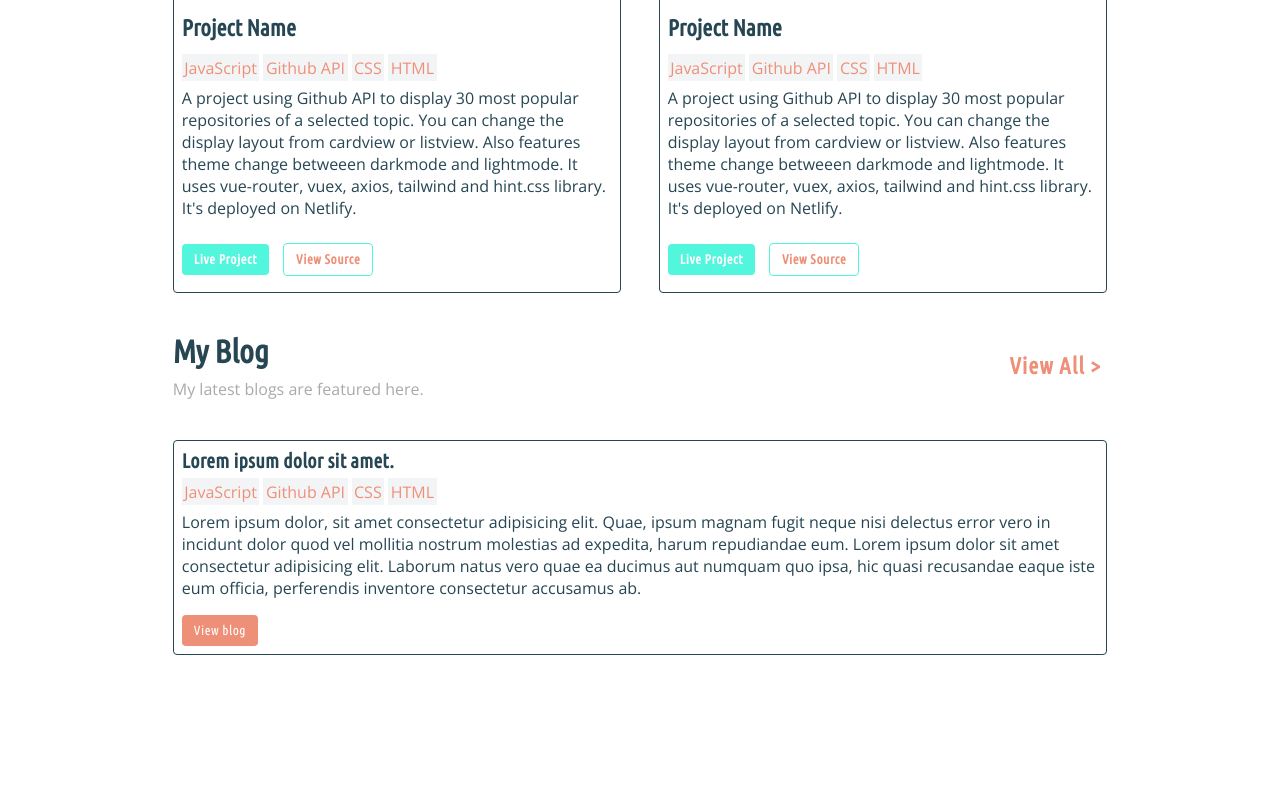
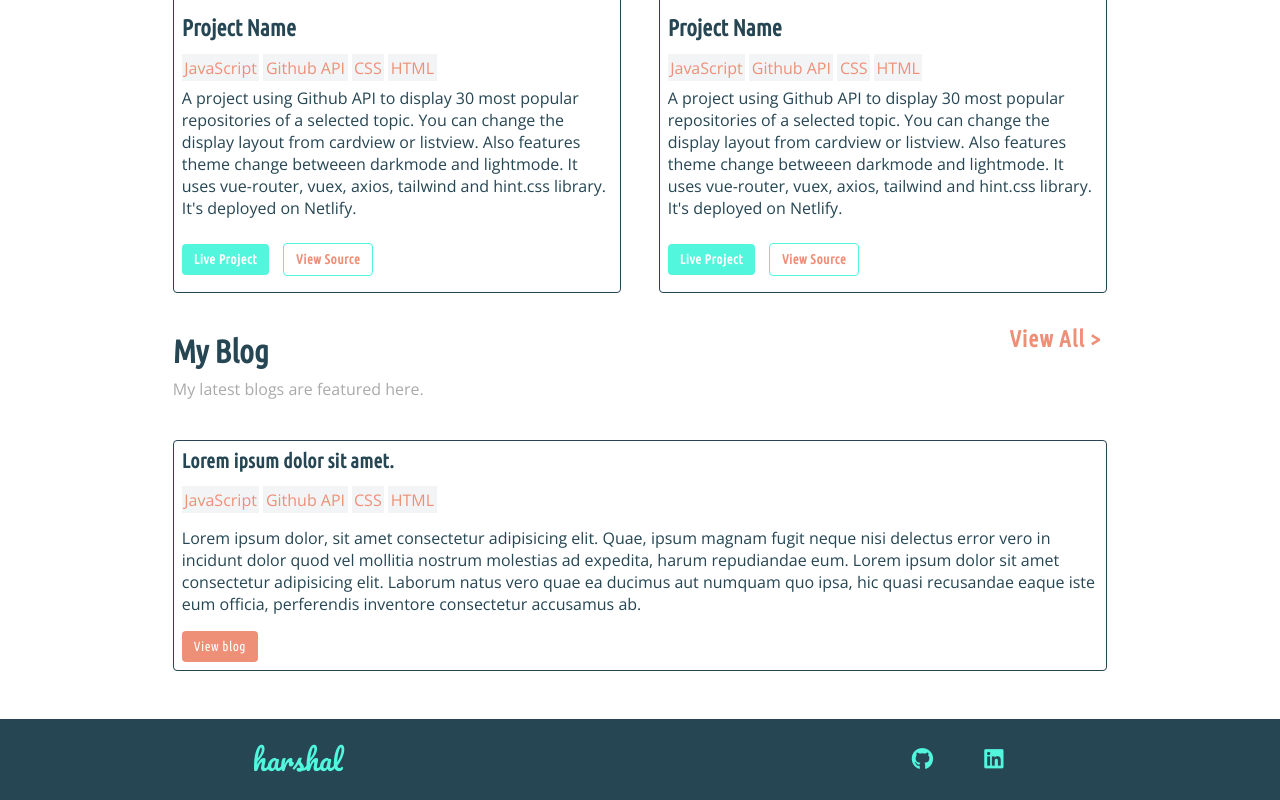
Before and after one commit to harshal-verma/portfolio-version-2, a plain HTML site: page html/index.html in a window 1280 px wide. Shown: the part 1138-1938 px from the top of the page. Before the commit the page ends 1793 px from the top, so only its background shows below. Drawn offline with nearby package versions, Linux system fonts and the light colour scheme.

Commit message:
updated footer

```diff
--- a/html/index.html
+++ b/html/index.html
@@ -11,16 +11,17 @@
       href="https://fonts.googleapis.com/css2?family=Open+Sans:wght@400;700&family=Pacifico&family=Ubuntu+Condensed&display=swap"
       rel="stylesheet"
     />
+    <link rel="stylesheet" href="https://use.fontawesome.com/releases/v5.15.3/css/all.css" integrity="sha384-SZXxX4whJ79/gErwcOYf+zWLeJdY/qpuqC4cAa9rOGUstPomtqpuNWT9wdPEn2fk" crossorigin="anonymous">
   </head>
   <body>
     <nav class="navbar">
       <a href="/html/index.html" class="navbar__hero--link"
-        ><p class="navbar__hero">harshal</p></a
+        ><p class="banner">harshal</p></a
       >
       <ul class="navbar__list list--inline">
         <li><a href="/html/index.html">Home</a></li>
-        <li><a href="/">Projects</a></li>
-        <li><a href="/">Blog</a></li>
+        <li><a href="/html/projects.html">Projects</a></li>
+        <li><a href="/html/blog.html">Blog</a></li>
       </ul>
     </nav>
     <main>
@@ -91,7 +92,7 @@
               hosted online.
             </p>
           </div>
-          <button class="view__btn">View All ></button>
+          <a href="/html/projects.html"><button class="view__btn">View All ></button></a>
         </div>
         <div class="project__display">
           <div class="project__card">
@@ -110,8 +111,8 @@
               and lightmode. It uses vue-router, vuex, axios, tailwind and
               hint.css library. It's deployed on Netlify.
             </p>
-            <button class="live__btn">Live Project</button>
-            <button class="source__btn">View Source</button>
+            <a href="/"><button class="live__btn">Live Project</button></a>
+            <a href=""><button class="source__btn">View Source</button></a>
           </div>
           <div class="project__card">
             <img src="/images/temp.png" alt="" class="project__card--img" />
@@ -129,8 +130,8 @@
               and lightmode. It uses vue-router, vuex, axios, tailwind and
               hint.css library. It's deployed on Netlify.
             </p>
-            <button class="live__btn">Live Project</button>
-            <button class="source__btn">View Source</button>
+            <a href="/"><button class="live__btn">Live Project</button></a>
+            <a href="/"><button class="source__btn">View Source</button></a>
           </div>
         </div>
       </section>
@@ -138,11 +139,9 @@
         <div class="project__intro">
           <div>
             <h2 class="section__header">My Blog</h2>
-            <p class="section__para">
-             My latest blogs are featured here.
-            </p>
+            <p class="section__para">My latest blogs are featured here.</p>
           </div>
-          <button class="view__btn">View All ></button>
+          <a href="/html/blog.html"><button class="view__btn">View All ></button></a>
         </div>
         <div class="blog__card">
           <h2 class="blog__card--header">Lorem ipsum dolor sit amet.</h2>
@@ -152,10 +151,27 @@
             <li>CSS</li>
             <li>HTML</li>
           </ul>
-          <p class="blog__card--desp">Lorem ipsum dolor, sit amet consectetur adipisicing elit. Quae, ipsum magnam fugit neque nisi delectus error vero in incidunt dolor quod vel mollitia nostrum molestias ad expedita, harum repudiandae eum. Lorem ipsum dolor sit amet consectetur adipisicing elit. Laborum natus vero quae ea ducimus aut numquam quo ipsa, hic quasi recusandae eaque iste eum officia, perferendis inventore consectetur accusamus ab.</p>
+          <p class="blog__card--desp">
+            Lorem ipsum dolor, sit amet consectetur adipisicing elit. Quae,
+            ipsum magnam fugit neque nisi delectus error vero in incidunt dolor
+            quod vel mollitia nostrum molestias ad expedita, harum repudiandae
+            eum. Lorem ipsum dolor sit amet consectetur adipisicing elit.
+            Laborum natus vero quae ea ducimus aut numquam quo ipsa, hic quasi
+            recusandae eaque iste eum officia, perferendis inventore consectetur
+            accusamus ab.
+          </p>
           <button class="view__blog--btn">View blog</button>
         </div>
       </section>
     </main>
+    <footer class="footer__flex">
+      <a href="/html/index.html" class="navbar__hero--link"
+        ><p class="banner">harshal</p></a
+      >
+      <ul class="list--inline">
+        <li><a href="https://github.com/harshal-verma"><i class="fab fa-github"></i></a></li>
+        <li><a href="https://www.linkedin.com/in/harshal-verma-5432781a1/"><i class="fab fa-linkedin"></i></a></li>
+      </ul>
+    </footer>
   </body>
 </html>
--- a/styles.css
+++ b/styles.css
@@ -31,13 +31,13 @@ body{
     text-decoration: none;
 }
 
-.navbar__hero{
+.banner{
     font-family: 'Pacifico', cursive;
     font-size: 28px;
     color: var(--secondary-color);
 }
 
-.navbar__hero:hover{
+.banner:hover{
     color: var(--orange);
 }
 
@@ -242,6 +242,7 @@ body{
     margin: 16px 8px;
     letter-spacing: 0.5px;
     border-radius: 4px;
+    cursor: pointer;
 }
 
 .source__btn{
@@ -254,6 +255,7 @@ body{
     background-color: var(--white);
     letter-spacing: 0.5px;
     border-radius: 4px;
+    cursor: pointer;
 }
 
 /* blog */
@@ -282,7 +284,7 @@ body{
     margin-block-start: 0px;
     margin-block-end: 0px;
     padding-inline-start: 0px;
-    margin: 8px;
+    margin: 16px 8px;
 }
 .blog__card ul li{
     color: var(--orange);
@@ -308,6 +310,27 @@ body{
     color: var(--white);
     padding: 8px 12px;
     border-radius: 4px;
+    cursor: pointer;
 }
 
 /* footer */
+.footer__flex{
+    background-color: var(--primary-color);
+    display: flex;
+    justify-content: space-around;
+    margin-top: 3rem;
+    padding: 1rem 0rem;
+}
+
+.footer__flex ul{
+    align-self: center;
+    font-family: 'Ubuntu Condensed', sans-serif;
+}
+
+.footer__flex ul li{
+
+}
+
+.footer__flex ul li a{
+    font-size: 22px;
+}
```
Also changed, not shown: html/blog.html (added), html/projects.html (added).
